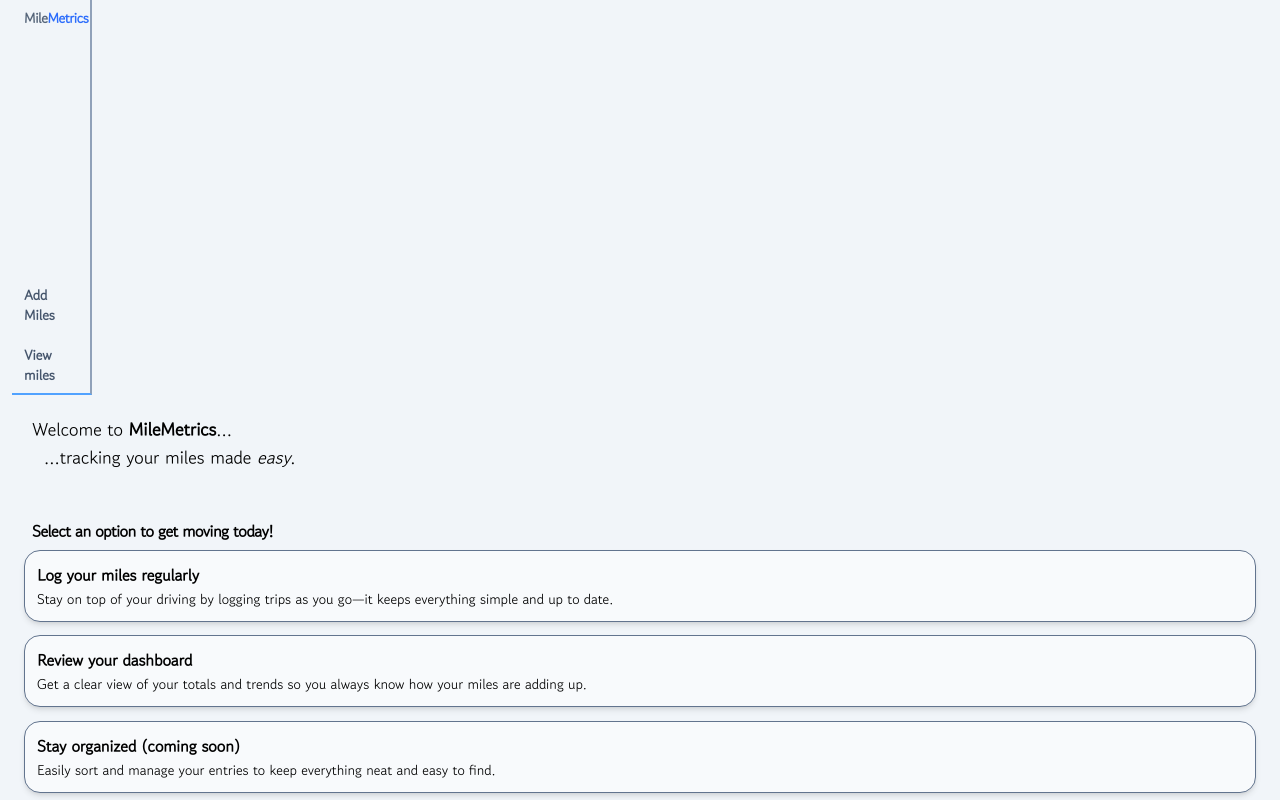
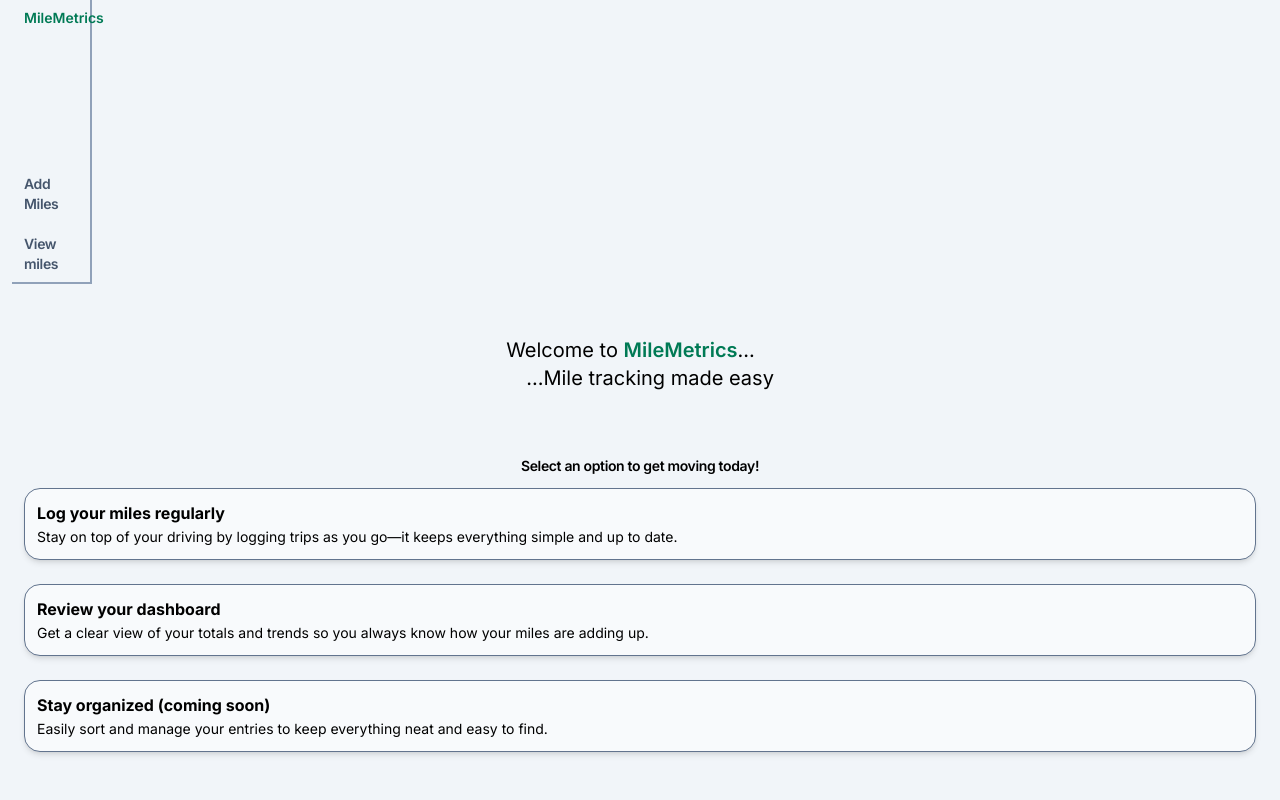
Before and after one commit to TFS405/mile-metrics, a React (Vite) app: page / in a window 1280 px wide. Built offline with nearby package versions, Linux system fonts and the light colour scheme.

Commit message:
feat: 🎸 update font, improve homepage layout spacing

```diff
--- a/src/features/mileage/MileageDisplay.tsx
+++ b/src/features/mileage/MileageDisplay.tsx
@@ -69,15 +69,13 @@ export default function MileageDisplay({ config }) {
 		<section className="rounded-xl border-2 border-slate-400 p-2 text-sm tracking-tight text-slate-700 shadow-sm sm:m-10 sm:text-2xl">
 			<dl className="flex max-h-full shrink-0 flex-col space-y-2">
 				<div className="flex gap-2">
-					<dt className="tracking font-display font-light">
-						{mode.timeFrame} Miles :{' '}
-					</dt>
+					<dt className="tracking font-light">{mode.timeFrame} Miles : </dt>
 					<dd>{mode.totalMiles}</dd>
 				</div>
 
 				<div className="mt-2 min-h-0 overflow-y-auto">
-					<dt className="tracking font-display font-light">Area Worked :</dt>
-					<dd className="font-display flex text-sm font-light">
+					<dt className="tracking font-light">Area Worked :</dt>
+					<dd className="flex text-sm font-light">
 						{<RenderAreaItems areas={mode.areas} />}
 					</dd>
 				</div>
--- a/src/index.css
+++ b/src/index.css
@@ -1,18 +1,16 @@
-@import url('https://fonts.googleapis.com/css2?family=Gowun+Dodum&display=swap');
-@import url('https://fonts.googleapis.com/css2?family=Gowun+Dodum&family=Lexend:wght@100..900&display=swap');
+@import url('https://fonts.googleapis.com/css2?family=Inter:ital,opsz,wght@0,14..32,100..900;1,14..32,100..900&display=swap');
 @import 'tailwindcss';
 
 @layer base {
 	html,
 	body {
-		/* @apply bg-gray-100; */
 		@apply bg-athens-gray-50;
 	}
 }
 
 @theme {
-	--font-sans: 'Gowun Dodum', ui-sans-serif, system-ui, sans-serif;
-	--font-display: 'Lexend', sans-serif;
+	--font-sans: 'Inter', ui-sans-serif, system-ui, sans-serif;
+
 	--color-athens-gray-50: #f1f5f9;
 	--color-athens-gray-100: #e9eff5;
 	--color-athens-gray-200: #cedde9;
--- a/src/ui/Home.jsx
+++ b/src/ui/Home.jsx
@@ -2,22 +2,26 @@ import { Link } from 'react-router';
 
 export default function Home() {
 	return (
-		<main className="flex flex-1 flex-col space-y-12 px-6">
-			<h1 className="ml-2 flex flex-col text-lg">
-				<span>
-					Welcome to <strong>MileMetrics</strong>...
-				</span>
-				<span className="ml-3">
-					...tracking your miles made <em>easy</em>.
-				</span>
-			</h1>
+		<main className="flex flex-1 flex-col px-6">
+			{/* Welcome Section */}
+			<div className="mb-10 flex justify-center py-6">
+				<h1 className="flex flex-col text-xl">
+					<span>
+						Welcome to{' '}
+						<span className="font-semibold text-emerald-700">MileMetrics</span>
+						...
+					</span>
+					<span className="pl-5">...Mile tracking made easy</span>
+				</h1>
+			</div>
 
-			<div className="flex flex-1 flex-col">
-				<h1 className="ml-2 font-semibold tracking-tight">
+			{/* Cards Section */}
+			<div className="mb-12 flex flex-1 flex-col">
+				<h1 className="mb-3 flex justify-center text-sm font-semibold tracking-tight">
 					Select an option to get moving today!
 				</h1>
 
-				<ul className="flex flex-1 flex-col justify-around">
+				<ul className="flex flex-1 flex-col justify-between gap-6">
 					<Link to="add-miles">
 						<li className="flex flex-col rounded-2xl border border-slate-500 bg-slate-50 p-3 shadow-md hover:bg-emerald-100">
 							<p className="text-md font-bold">Log your miles regularly</p>
--- a/src/ui/Sidebar.jsx
+++ b/src/ui/Sidebar.jsx
@@ -2,19 +2,26 @@ import { Link } from 'react-router';
 
 export default function Sidebar() {
 	return (
-		<div className="mb-5 flex w-full justify-between gap-2 border-b-2 border-b-blue-400 px-3 py-2 sm:mx-3 sm:h-full sm:w-20 sm:flex-col sm:border-r-2 sm:border-r-slate-400">
+		<div className="mb-7 flex w-full justify-between gap-2 border-b-2 border-b-slate-400 px-3 py-2 text-emerald-700 sm:mx-3 sm:h-full sm:w-20 sm:flex-col sm:border-r-2 sm:border-r-slate-400">
 			<Link>
-				<h1 className="text-xs font-extrabold tracking-tight sm:text-sm">
-					<span className="text-slate-600/90">Mile</span>
-					<span className="text-blue-600/90">Metrics</span>
-				</h1>
+				<h1 className="text-xs font-semibold sm:text-sm">MileMetrics</h1>
 			</Link>
 			<ul className="mr-1 flex gap-5 text-xs font-semibold text-slate-600 sm:flex-col sm:pt-3 sm:text-sm">
 				<li>
-					<Link to={'/add-miles'}>Add Miles</Link>
+					<Link
+						className="font-semibold tracking-tight text-slate-600"
+						to={'/add-miles'}
+					>
+						Add Miles
+					</Link>
 				</li>
 				<li>
-					<Link to={'view-miles'}>View miles</Link>
+					<Link
+						className="font-semibold tracking-tight text-slate-600"
+						to={'view-miles'}
+					>
+						View miles
+					</Link>
 				</li>
 			</ul>
 		</div>
```
